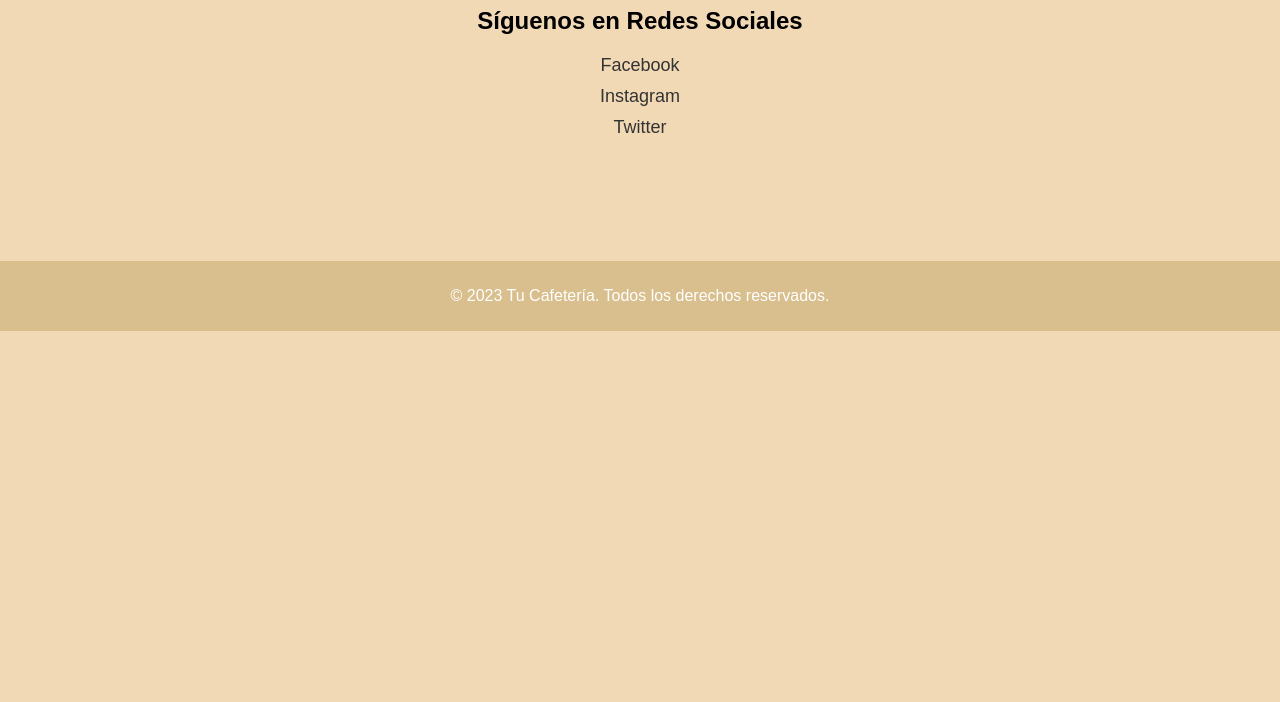
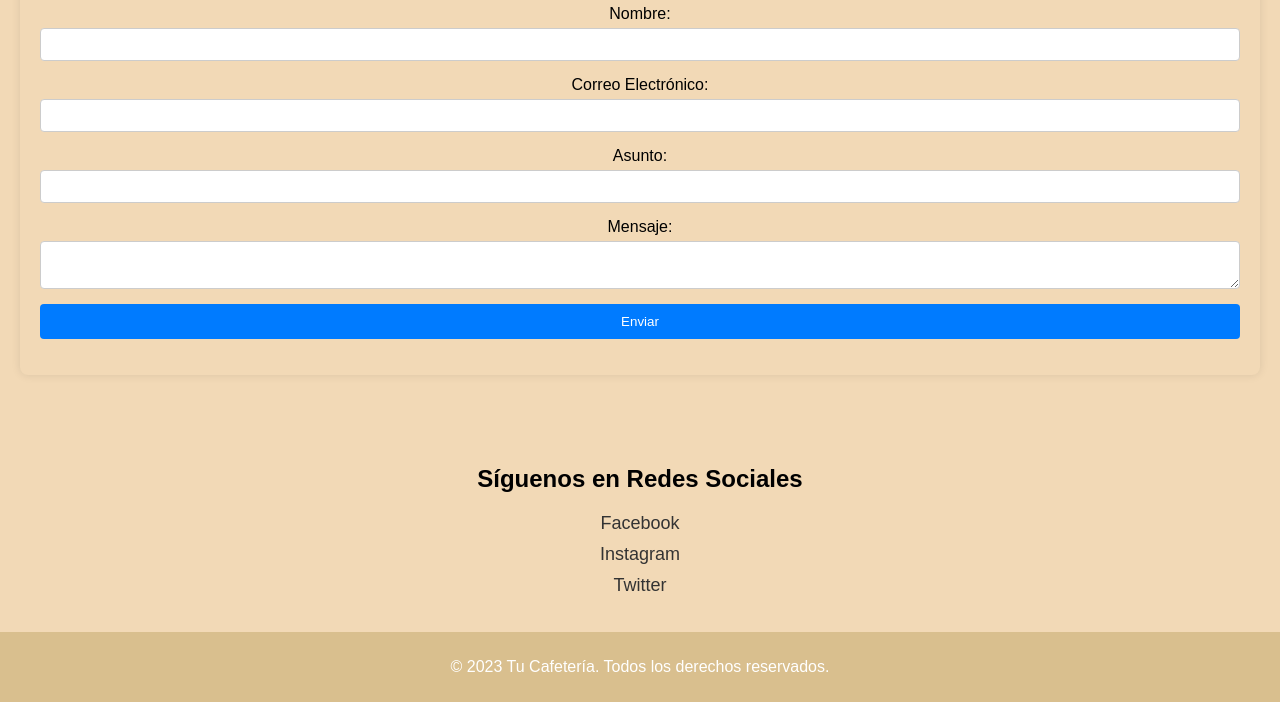
Before and after one commit to boniscontro22/Proyecto-final-Boniscontro-Octavio, a plain HTML site: page pages/redes.html in a window 1280 px wide. Shown: the part 469-1171 px from the top of the page. Before the commit the page ends 800 px from the top, so only its background shows below. Drawn offline with Linux system fonts and the light colour scheme.

Commit message:
se agrego formulario

```diff
--- a/css/redes.css
+++ b/css/redes.css
@@ -67,6 +67,53 @@ nav ul li a {
   text-decoration: none;
   color: #333;
 }
+.container {
+  background-color:#F2D9B6 ;
+  padding: 20px;
+  border-radius: 8px;
+  box-shadow: 0 0 10px rgba(0, 0, 0, 0.1);
+}
+
+h2 {
+  text-align: center;
+}
+
+form {
+  display: flex;
+  flex-direction: column;
+}
+
+.input-group {
+  margin-bottom: 15px;
+}
+
+label {
+  margin-bottom: 5px;
+  display: block;
+}
+
+input[type="text"],
+input[type="email"],
+textarea {
+  padding: 8px;
+  width: 100%;
+  border-radius: 4px;
+  border: 1px solid #ccc;
+}
+
+button {
+  padding: 10px 20px;
+  background-color: #007bff;
+  color: white;
+  border: none;
+  border-radius: 4px;
+  cursor: pointer;
+  transition: background-color 0.3s ease;
+}
+
+button:hover {
+  background-color: #0056b3;
+}
 
 @media (max-width:768px){
   body{
--- a/pages/redes.html
+++ b/pages/redes.html
@@ -23,6 +23,28 @@
       </ul>
     </nav>
     <p>Síguenos en nuestras redes sociales para estar al tanto de nuestras novedades, promociones y eventos especiales.</p>
+<div class="container">
+  <h2>Contacto</h2>
+  <form action="#" method="post">
+    <div class="input-group">
+      <label for="nombre">Nombre:</label>
+      <input type="text" id="nombre" name="nombre" required>
+    </div>
+    <div class="input-group">
+      <label for="email">Correo Electrónico:</label>
+      <input type="email" id="email" name="email" required>
+    </div>
+    <div class="input-group">
+      <label for="asunto">Asunto:</label>
+      <input type="text" id="asunto" name="asunto" required>
+    </div>
+    <div class="input-group">
+      <label for="mensaje">Mensaje:</label>
+      <textarea id="mensaje" name="mensaje" required></textarea>
+    </div>
+    <button type="submit">Enviar</button>
+  </form>
+</div>
   </header>
 
   <main>
```
